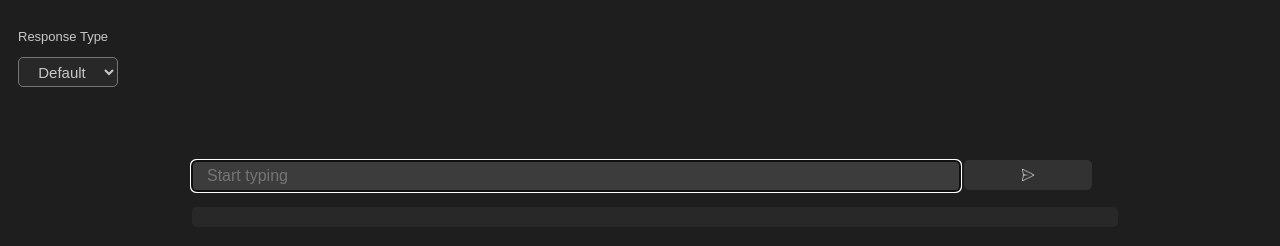
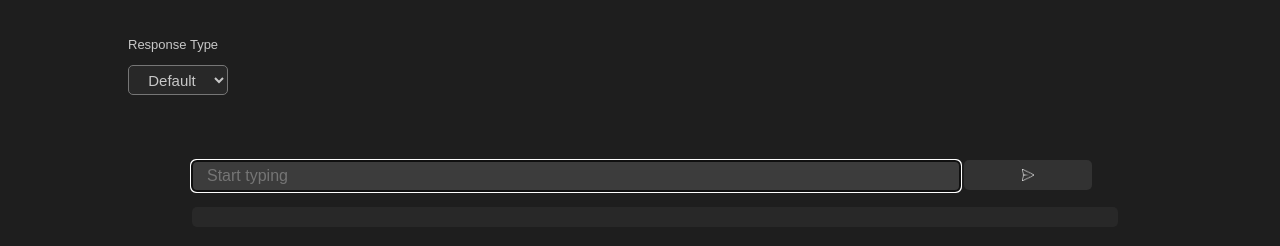
Before and after one commit to TejDeepM/cortex, a plain HTML site: page index.html in a window 1280 px wide. Drawn offline with Linux system fonts and the light colour scheme.

Commit message:
Update styles.css
small changes

```diff
--- a/styles.css
+++ b/styles.css
@@ -54,13 +54,12 @@ body {
 
 #settings {
     position: absolute;
-    top: 2%
+    top: 3%;
+    left: 10%;
 }
 
 #responseLengthTag {
     position: relative;
-    top: 10%;
-    left: 10%;
     font-size: 16px;
     color: rgb(200, 200, 200);
     font-family: Arial, Helvetica, sans-serif;
@@ -71,8 +70,6 @@ body {
     position: relative;
     width: 100px;
     height: 30px;
-    top: 10%;
-    left: 10%;
     font-size: 16px;
     color: rgb(200, 200, 200);
     background-color: rgb(40, 40, 40);
```
